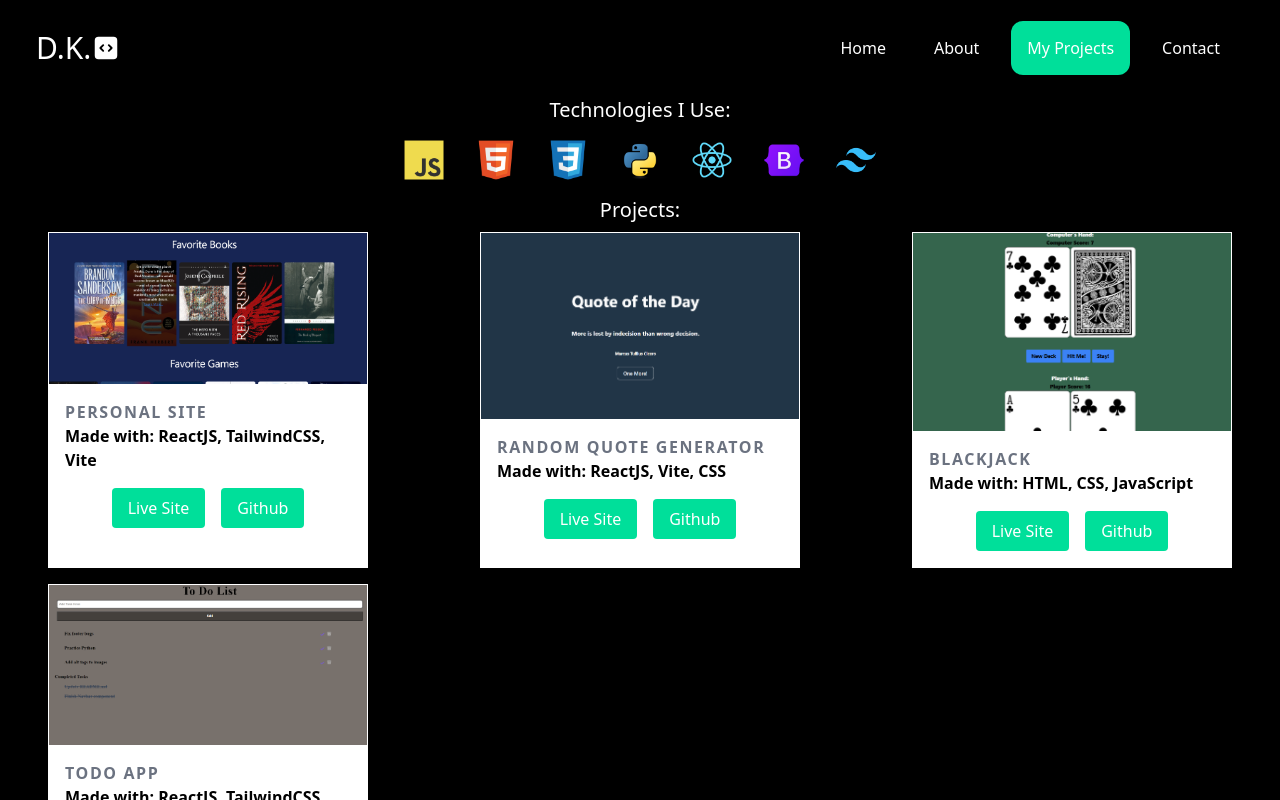
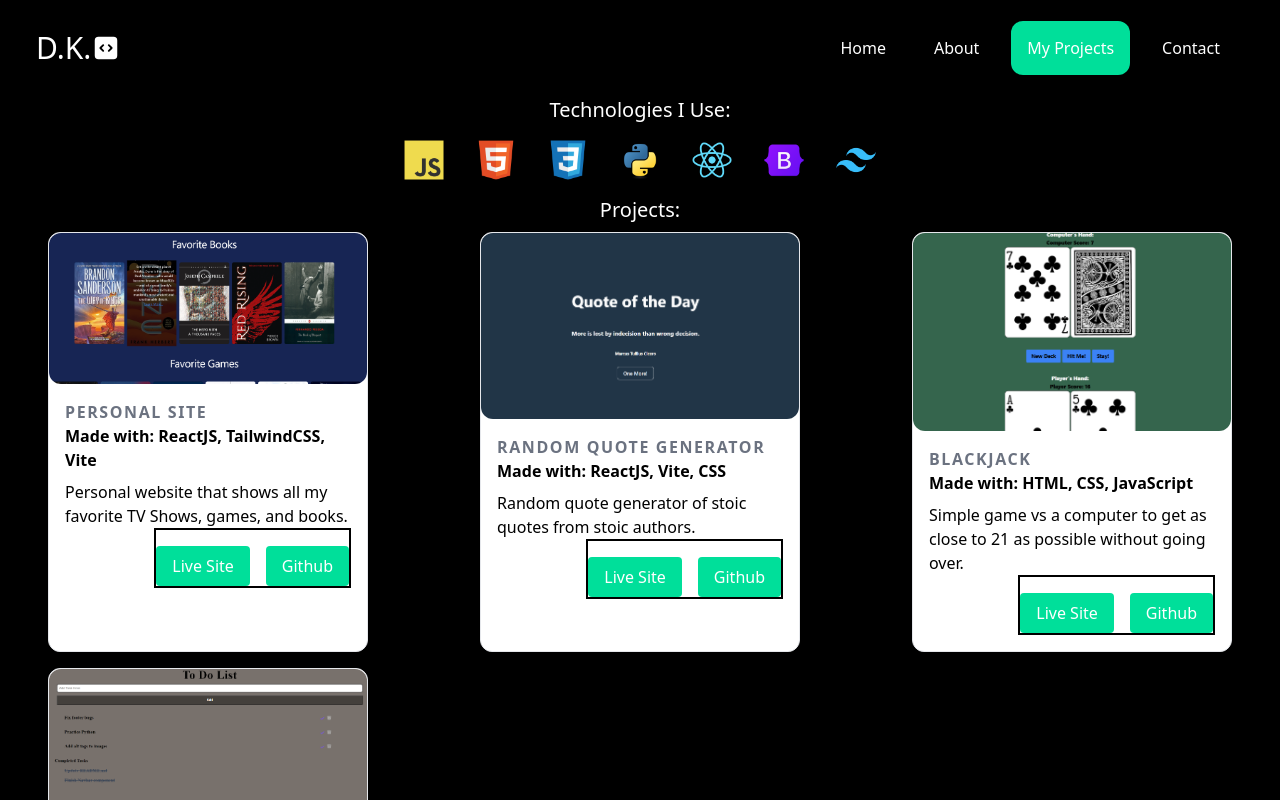
Before and after one commit to JabaDUDE/react-portfolio, a React (Vite) app: page /projects in a window 1280 px wide. Shown: the top 800 px of the page. Built offline with nearby package versions, Linux system fonts and the light colour scheme.

Commit message:
added description to cards

```diff
--- a/src/assets/data.json
+++ b/src/assets/data.json
@@ -35,28 +35,32 @@
             "technologies": "ReactJS, TailwindCSS, Vite",
             "image": "src/assets/images/personal-site.png",
             "github": "https://github.com/JabaDUDE/react-personal",
-            "link": "jabadude.github.io/react-personal/"
+            "link": "jabadude.github.io/react-personal/",
+            "description": "Personal website that shows all my favorite TV Shows, games, and books."
         },
         {
             "name": "Random Quote Generator",
             "technologies": "ReactJS, Vite, CSS",
             "image": "src/assets/images/quote-generator.png",
             "github": "https://github.com/JabaDUDE/react-quote-generator",
-            "link": "stoic-quote-generator-five.vercel.app"
+            "link": "stoic-quote-generator-five.vercel.app",
+            "description": "Random quote generator of stoic quotes from stoic authors."
         },
         {
             "name": "BlackJack",
             "technologies": "HTML, CSS, JavaScript",
             "image": "src/assets/images/blackjack.png",
             "github": "https://github.com/JabaDUDE/blackjack-site",
-            "link": "https://jabadude.github.io/blackjack-site/"
+            "link": "https://jabadude.github.io/blackjack-site/",
+            "description": "Simple game vs a computer to get as close to 21 as possible without going over."
         },
         {
             "name": "ToDo App",
             "technologies": "ReactJS, TailwindCSS, Vite, Jest",
             "image": "src/assets/images/react-todo.png",
             "github": "https://github.com/JabaDUDE/react-todo",
-            "link": "react-todo-five-opal.vercel.app"
+            "link": "react-todo-five-opal.vercel.app",
+            "description": "A simple ToDo app where you can mark items as complete or just delete them."
         }
     ]
 }
--- a/src/components/pages/projects/Card.jsx
+++ b/src/components/pages/projects/Card.jsx
@@ -1,12 +1,13 @@
 
-export default function Card({ project: {name, technologies, image, link, github} }) {
+export default function Card({ project: {name, technologies, image, link, github, description} }) {
   return (
-    <div className='w-80 border border-white bg-white'>
-    <img src={image} alt={name} className='w-full' width={150} />
+    <div className='w-80 border bg-white rounded-xl'>
+    <img src={image} alt={name} className='w-full rounded-xl' width={150} />
     <div className='p-4 text-black'>
         <h1 className='text-gray-500 font-bold tracking-widest mb-0 uppercase'>{name}</h1>
         <h3 className='font-bold mt-0'>Made with: {technologies}</h3>
-        <div className='flex gap-4 justify-center'>
+        <p className='mt-2'>{description}</p>
+        <div className='flex gap-4 justify-center place-self-end border-black border-2'>
             <button className='bg-[#00df9a] hover:bg-green-500 text-white px-4 py-2 inline-block mt-4 rounded' href={link}>Live Site</button>
             <button className='bg-[#00df9a] hover:bg-green-500 text-white px-4 py-2 inline-block mt-4 rounded' href={github}>Github</button>
         </div>
--- a/src/components/pages/projects/Projects.jsx
+++ b/src/components/pages/projects/Projects.jsx
@@ -6,7 +6,7 @@ function Projects() {
   const Project = data.projects
 
   return (
-    <div>
+    <div className='min-h-screen'>
 
       <h1 className='text-center text-xl'>Technologies I Use:</h1>
 
```
Also changed, not shown: 1 other file (tests, documents, lock files or other folders).
